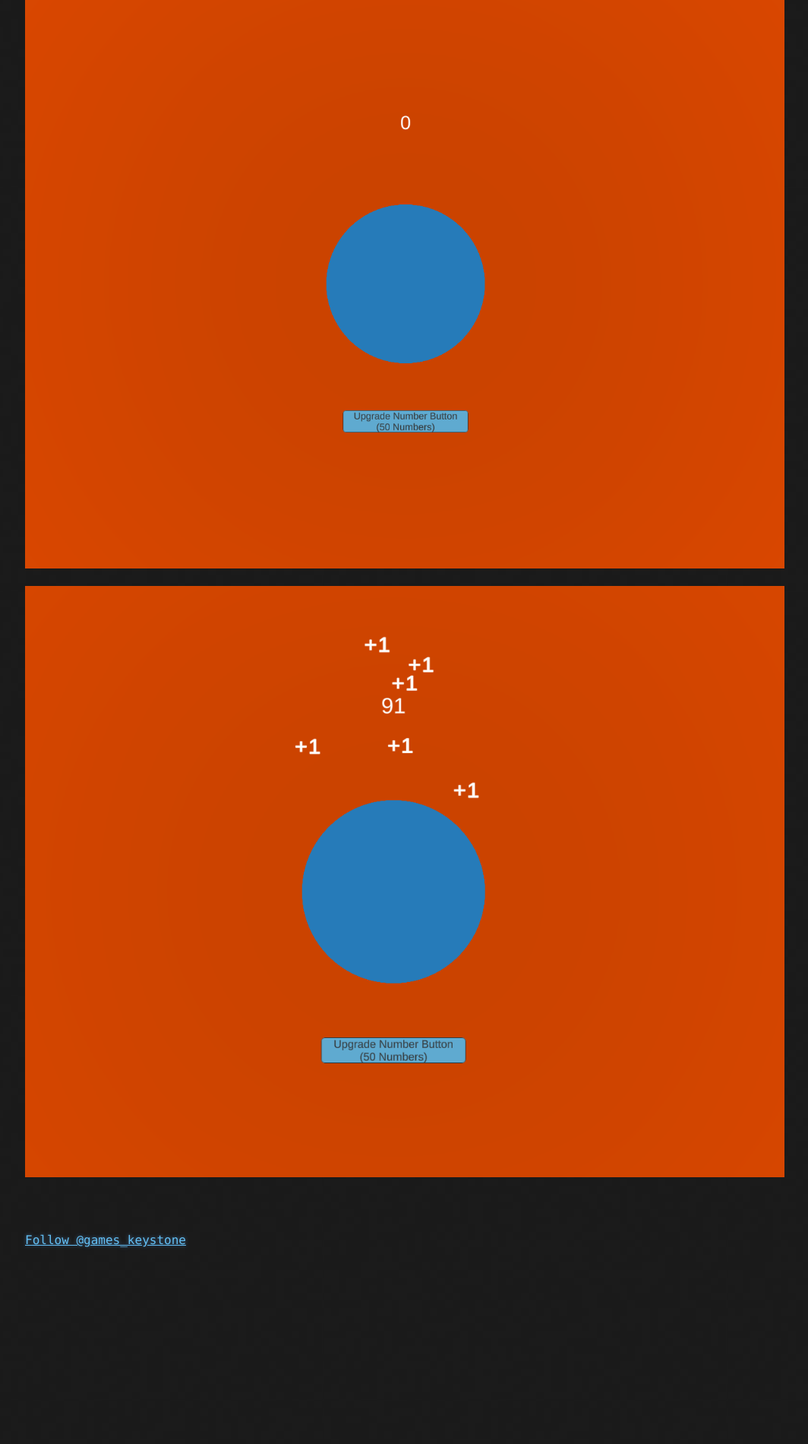
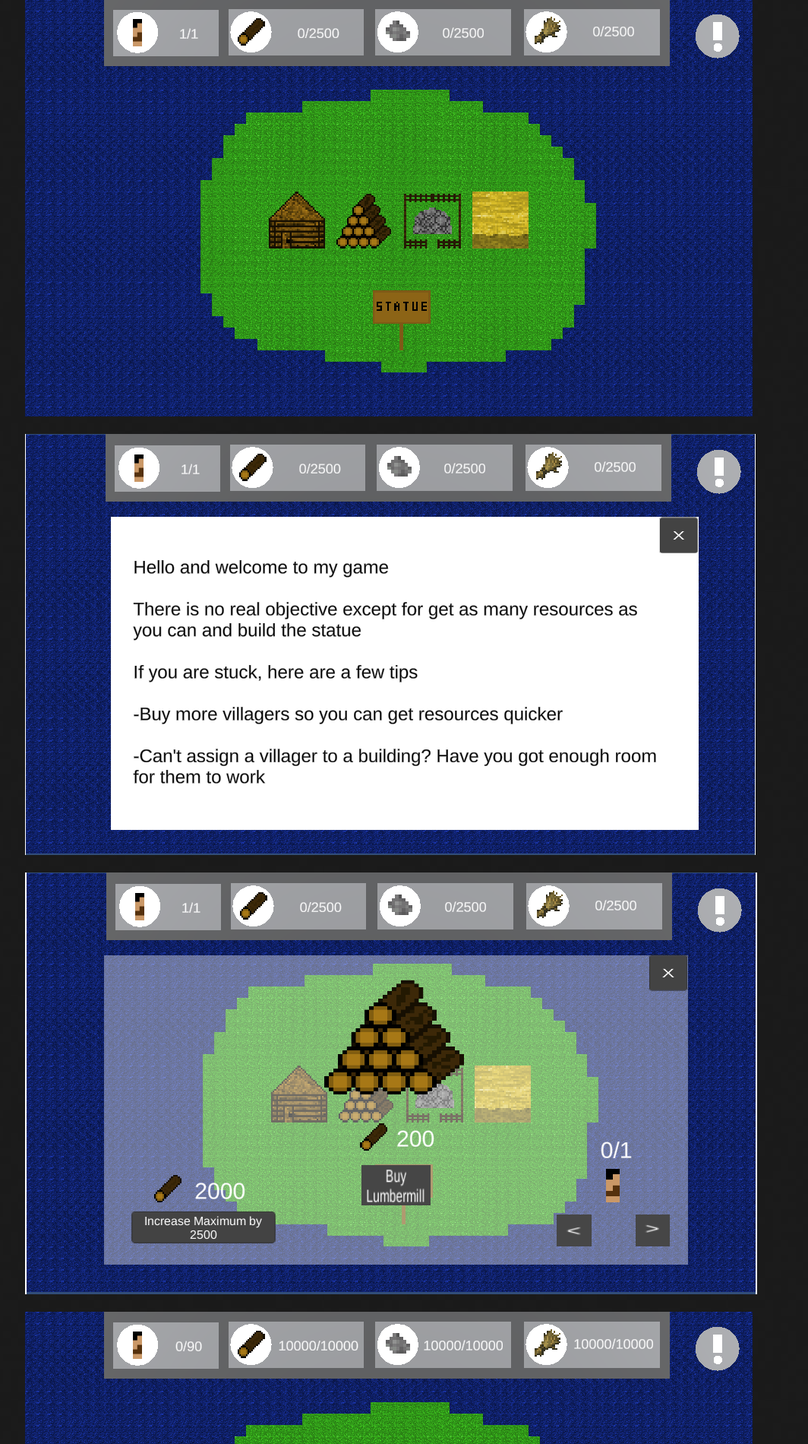
Before and after one commit to RyanBroadway/Portfolio, a Jekyll site: the page built from Collage_FMP.md, in a window 1280 px wide. Shown: the part 818-2718 px from the top of the page at 76% size, without its empty margins (107-1171 px from the left). Built offline with Jekyll 4.4.1, drawn with Linux system fonts in a browser that asks for light colours; our own code applies the rules of GitHub Pages for plain Markdown files; comment, search, counter and statistics services are not loaded; the repository's description, which GitHub fills in, is left out; before the commit the page ends 2482 px from its top, so only the background shows below that.

Commit message:
Update Collage_FMP.md

```diff
--- a/Collage_FMP.md
+++ b/Collage_FMP.md
@@ -6,7 +6,10 @@ https://simmer.io/@Ryan_Broadway/~8bf3cc9e-686e-c469-3178-ec34578044e1
 ## VIDEO AND IMAGES
 [![Alt text](https://img.youtube.com/vi/c7pzVrVtOk8/0.jpg)](https://www.youtube.com/watch?v=c7pzVrVtOk8)
 
-<img src="image/game1.PNG" alt="" class="inline"/>
+<img src="image/game thumbnail.PNG" alt="" class="inline"/>
 
+<img src="image/game Info.PNG" alt="" class="inline"/>
 
-<img src="image/game2.PNG" alt="" class="inline"/>
+<img src="image/game menu.PNG" alt="" class="inline"/>
+
+<img src="image/game statue V2.PNG" alt="" class="inline"/>
```
